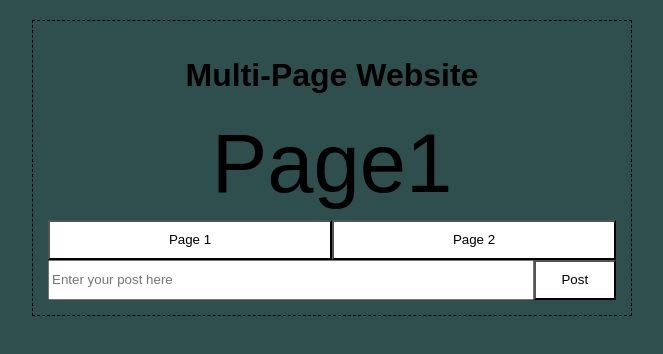
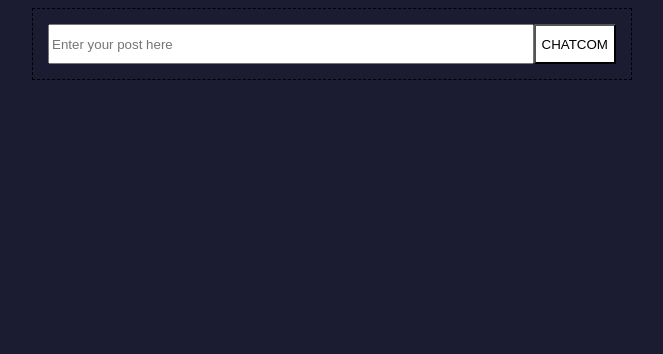
Before and after one commit to PreetamRtd/prg1-Multi-Page, a plain HTML site: page index.html in a window 1280 px wide. Shown: the whole page, without its empty margins (308-971 px from the left). Drawn offline with Linux system fonts and the light colour scheme.

Commit message:
bgc changed

```diff
--- a/index.html
+++ b/index.html
@@ -11,23 +11,17 @@
 <body>
     <div class="all-container">
         <main>
-            <h1 id="h1">Multi-Page Website</h1>
-            <div class="container" id="div-container">
-                <label for="pagenum">Page</label>
-                <span id="pagenum">1</span>
-            </div>
-            <div class="btn-container">
-                <input type="button" id="btn1" value="Page 1" onclick="btnclick(1)">
-                <input type="button" id="btn2" value="Page 2" onclick="btnclick(2)">
-            </div>
-            <div class="post-creater">
-                <input type="text" id="post-input" placeholder="Enter your post here">
-                <input type="button" id="post-btn" value="Post" onclick="postclick()">
-            </div>
             <div class="post-container" id="post-container">
 
             </div>
         </main>
+        <footer>
+
+            <div class="post-creater">
+                <input type="text" id="post-input" placeholder="Enter your post here">
+                <input type="button" id="post-btn" value="CHATCOM" onclick="postclick()">
+            </div>
+        </footer>
     </div>
     <script src="scripts/scripts.js"></script>
 </body>
--- a/scripts/scripts.js
+++ b/scripts/scripts.js
@@ -1,19 +1,11 @@
-const pagenum = document.getElementById("pagenum");
 const postContainer = document.getElementById("post-container");
 const postInput = document.getElementById("post-input");
-let count = 0;
-function btnclick(pgn) {
-    if (pgn == 1) {
-        pagenum.innerHTML = "1";
-    } else if (pgn == 2) {
-        pagenum.innerHTML = "2";
-    }
-}
+
 
 function postclick() {
     const HTMLString = `
     <div class="post">
-    <div class="user-name">-9611451585</div>
+    <div class="user-name">me</div>
     <br>
     <div class="post-content">
         ${postInput.value}
--- a/styles/styles.css
+++ b/styles/styles.css
@@ -4,9 +4,8 @@
 
 
 body {
-    background-color: darkslategray;
+    background-color: #1b1b32;
     font-family: Arial, Helvetica, sans-serif;
-
 }
 
 h1 {
@@ -20,7 +19,7 @@ input[type="button"] {
 }
 
 .all-container{
-    margin: 20px auto;
+    margin: 0 auto;
     max-width: 600px;
     padding: 15px;
     border: 1px dashed black;
@@ -28,7 +27,7 @@ input[type="button"] {
 
 .btn-container{
     display: flex;
-    flex-direction: row;
+    flex-direction: row-reverse;
 }
 
 #div-container{
@@ -42,6 +41,7 @@ input[type="button"] {
 .post-creater{
     display: flex;
     flex-direction: row;
+    bottom: 0;
 }
 
 #post-input{
@@ -49,7 +49,7 @@ input[type="button"] {
 }
 
 .post{
-    margin-top: 10px;
+    margin-bottom: 10px;
     padding: 5px;
     border-radius: 10px;
     width: 100%;
```
